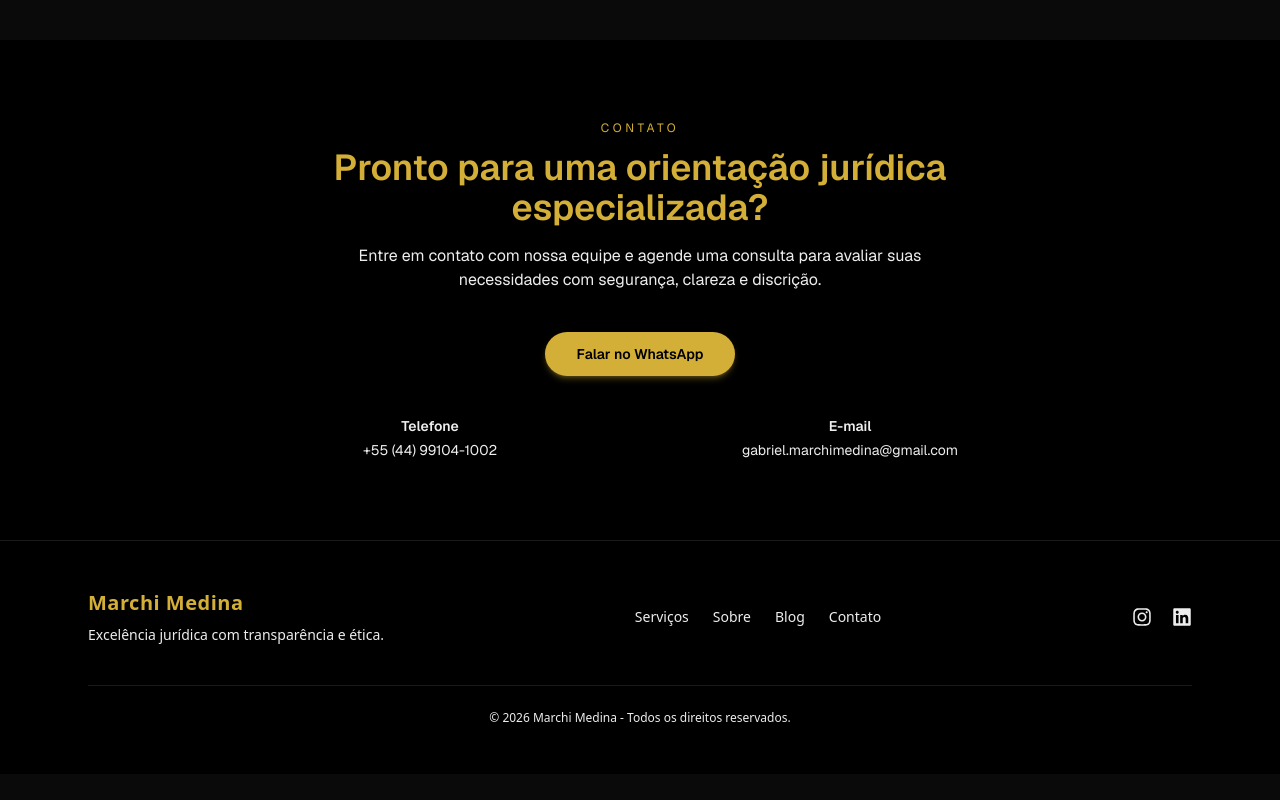
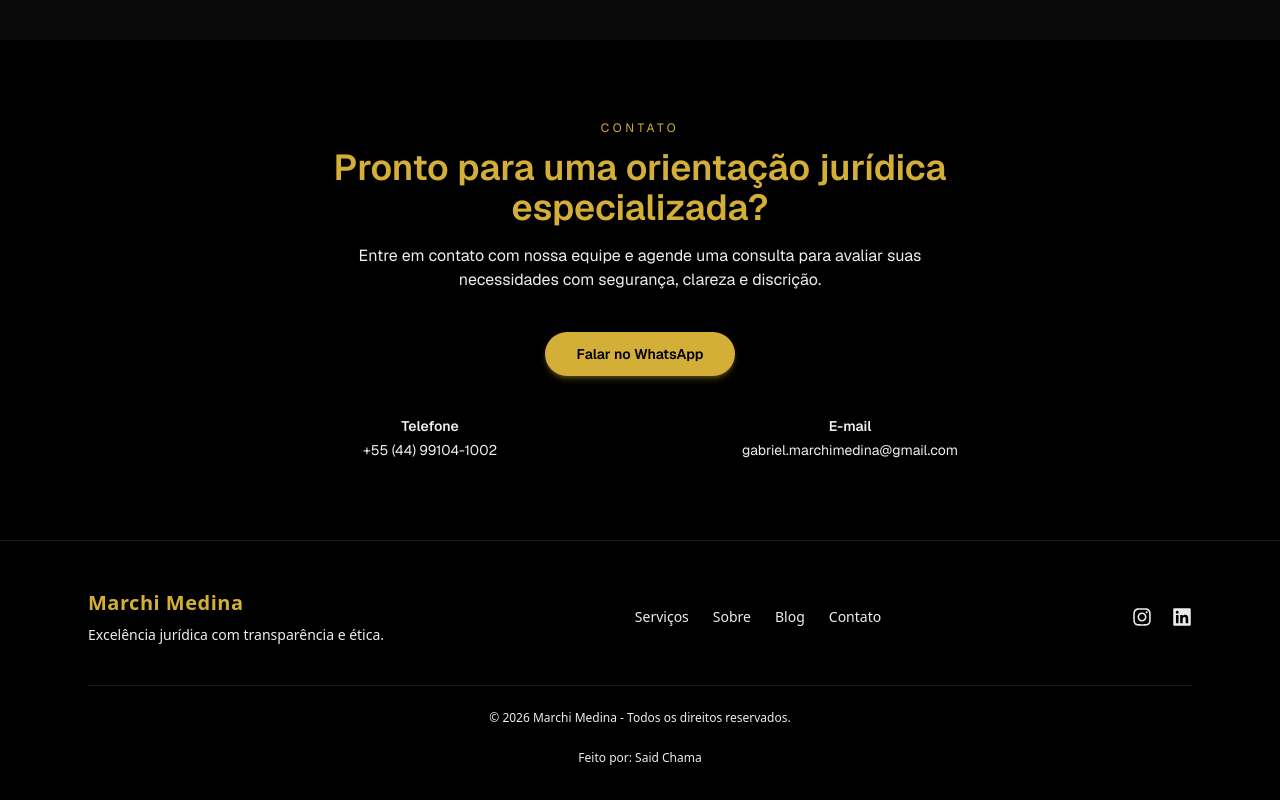
Before and after one commit to gabrielmarchimedina-dev/marchimedina, a Next.js app: page /equipe in a window 1280 px wide. Shown: the part 1456-2256 px from the top of the page. Before the commit the page ends 2230 px from the top, so only its background shows below. Built offline with nearby package versions, Linux system fonts and the light colour scheme; no server answers; the database is empty.

Commit message:
feat: add site developer in root section

```diff
--- a/src/components/client/footer/Footer.tsx
+++ b/src/components/client/footer/Footer.tsx
@@ -81,6 +81,9 @@ export default function Footer() {
 				<div className="text-center text-xs text-textSecondary mt-4 sm:mt-6">
 					© {new Date().getFullYear()} {data.rights}
 				</div>
+				<div className="text-center text-xs text-textSecondary mt-4 sm:mt-6">
+					{data.madeBy}
+				</div>
 			</div>
 		</footer>
 	);
--- a/src/components/client/footer/footer.data.ts
+++ b/src/components/client/footer/footer.data.ts
@@ -6,6 +6,7 @@ export const footerData = {
 	blog: "Blog",
 	contact: "Contato",
 	rights: "Marchi Medina - Todos os direitos reservados.",
+	madeBy: "Feito por: Said Chama",
 };
 
 export const footerEnglishData = {
@@ -16,4 +17,5 @@ export const footerEnglishData = {
 	blog: "Blog",
 	contact: "Contact",
 	rights: "Marchi Medina - All rights reserved.",
+	madeBy: "Made by: Said Chama",
 };
```
